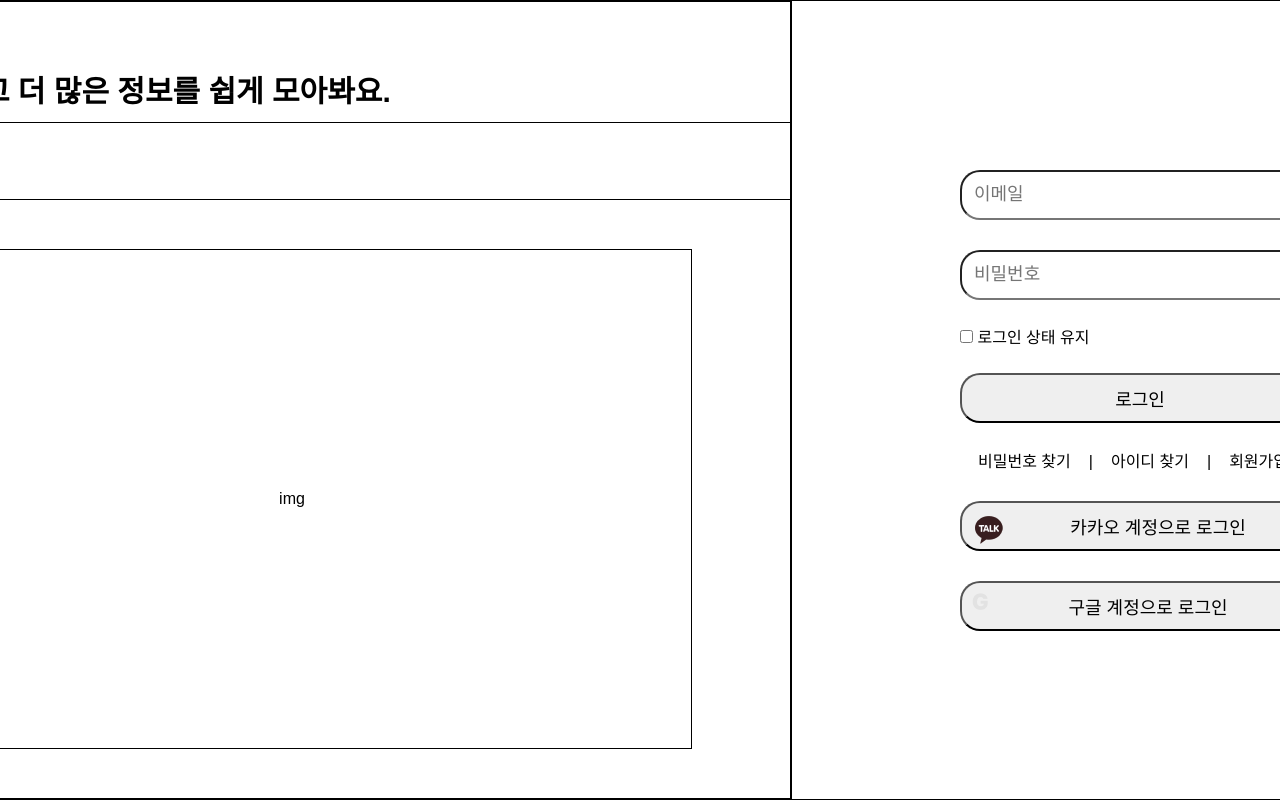
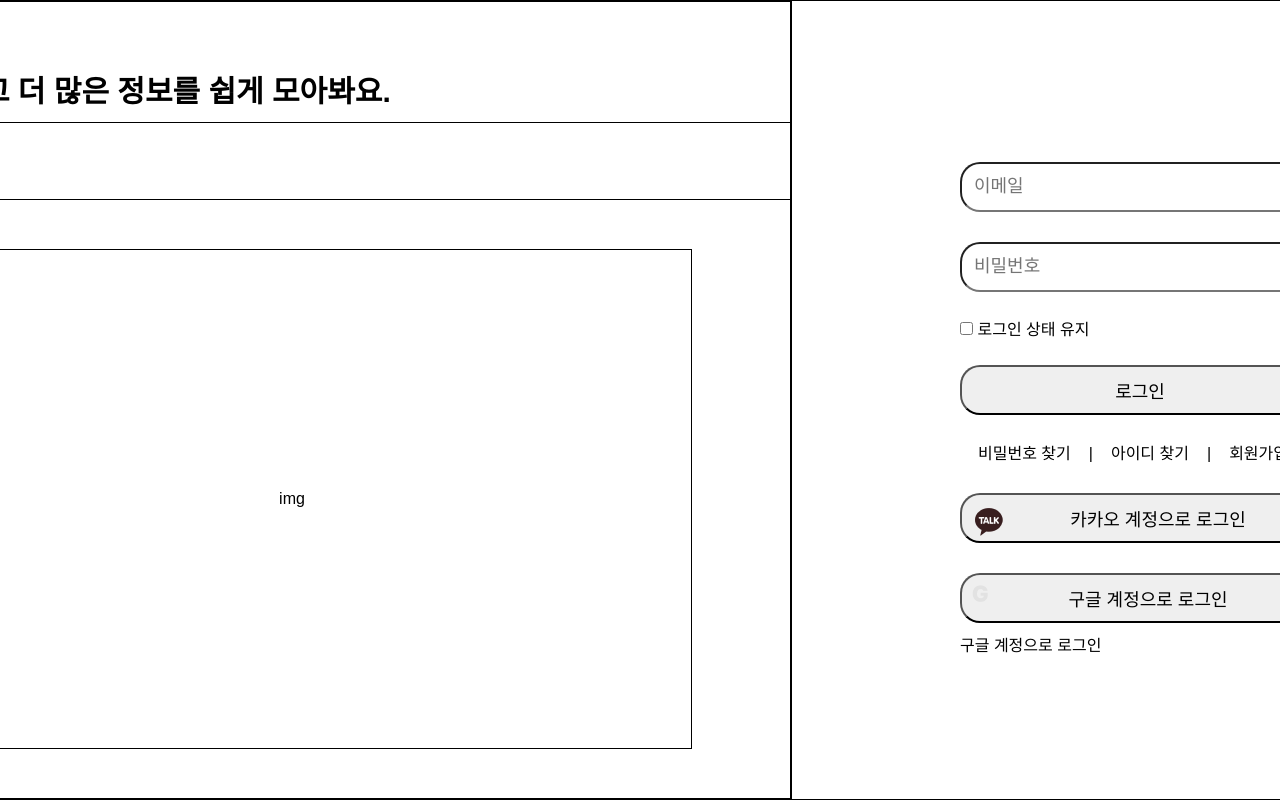
Before and after one commit to gridy-project/moum, a React (Create React App) app: page /login in a window 1280 px wide. Shown: the top 800 px of the page. Built offline with nearby package versions, Linux system fonts and the light colour scheme; no server answers; a web font is replaced by a local one.

Commit message:
FEAT : 소셜 로그인 기능 구현 / 서버 아이피 변경 #20

```diff
--- a/package.json
+++ b/package.json
@@ -35,8 +35,7 @@
   },
   "eslintConfig": {
     "extends": [
-      "react-app",
-      "react-app/jest"
+      "react-app"
     ]
   },
   "browserslist": {
--- /dev/null
+++ b/src/components/Login/SocialLogin.jsx
@@ -0,0 +1,38 @@
+import { useGoogleLogin } from '@react-oauth/google';
+import { GoogleOAuthProvider } from '@react-oauth/google';
+import styled from "styled-components";
+import { loginGoogle } from '../../shared/api';
+
+function SocialLogin ({loginSuccess}) {
+  const clientId = process.env.REACT_APP_GOOGLE_SOCIAL_CLIENT_ID;
+  return (
+    <GoogleOAuthProvider clientId={clientId}>
+      <SocialLoginButton loginSuccess={loginSuccess}/>
+    </GoogleOAuthProvider>
+  );
+}
+
+export default SocialLogin;
+
+function SocialLoginButton ({loginSuccess}) {
+  const googleLogin = useGoogleLogin({
+    flow: 'auth-code',
+    onSuccess: async (data) => {
+      try {
+        const response = await loginGoogle(data.code);
+        loginSuccess(response);
+        console.log("로그인 성공");
+      } catch (err) {
+        console.log(err);
+      }
+    },
+    onError: (data) => { console.log('Login Failed' + data) }
+  });
+
+  return (
+    <GoogleLogin onClick={() => googleLogin()}>구글 계정으로 로그인</GoogleLogin>
+  );
+}
+
+const GoogleLogin = styled.div`
+`;
--- a/src/pages/Login.js
+++ b/src/pages/Login.js
@@ -5,6 +5,7 @@ import { useDispatch } from "react-redux";
 // import { login, loginRefresh } from "../shared/api";
 import { setToken } from "../shared/localStorage";
 import { instance } from "../shared/axios";
+import SocialLogin from "../components/Login/SocialLogin";
 
 function Login() {
   const dispatch = useDispatch();
@@ -82,6 +83,7 @@ function Login() {
             <span onClick={() => navigate("/register")}>회원가입</span><br /><br />
             <button className="login-button"><img src="kakao.png" alt="kakao"></img>카카오 계정으로 로그인</button><br />
             <button className="login-button"><img src="google.png" alt="google"></img>구글 계정으로 로그인</button>
+            <SocialLogin loginSuccess={onLoginSuccess} />
           </Information>
         </Rightbox>
       </Container>
--- a/src/shared/api.js
+++ b/src/shared/api.js
@@ -4,9 +4,9 @@ export const login = async (data) => {
   return await instance.post(`/user/login`, data);
 };
 
-export const loginGoogle = async (credential) => {
+export const loginGoogle = async (code) => {
   return await instance.post(`/user/social`, {}, {
-    headers: { Credential: credential }
+    headers: { Code: code }
   });
 };
 
--- a/src/shared/axios.js
+++ b/src/shared/axios.js
@@ -1,7 +1,7 @@
 import axios from "axios";
 
 export const instance = axios.create({
-  baseURL: "http://whitewise.shop/"
+  baseURL: "http://54.180.163.60/"
 });
 
 instance.interceptors.request.use(
```
Also changed, not shown: 1 other file (tests, documents, lock files or other folders).
